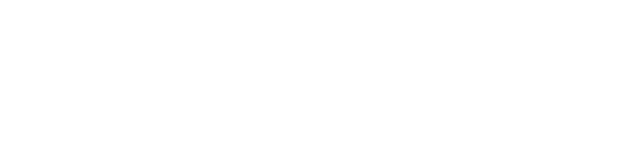
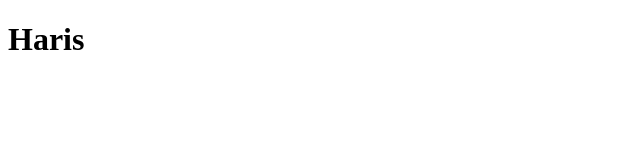
Before and after one commit to shah2310/folderGitAptech1, a plain HTML site: page index.html in a window 1280 px wide. Shown: the whole page, without its empty margins (0-640 px from the left). Drawn offline with Linux system fonts and the light colour scheme.

Commit message:
Update index.html

```diff
--- a/index.html
+++ b/index.html
@@ -6,6 +6,6 @@
     <title>Document</title>
 </head>
 <body>
-    <h1></h1>
+    <h1>Haris</h1>
 </body>
 </html>
```
